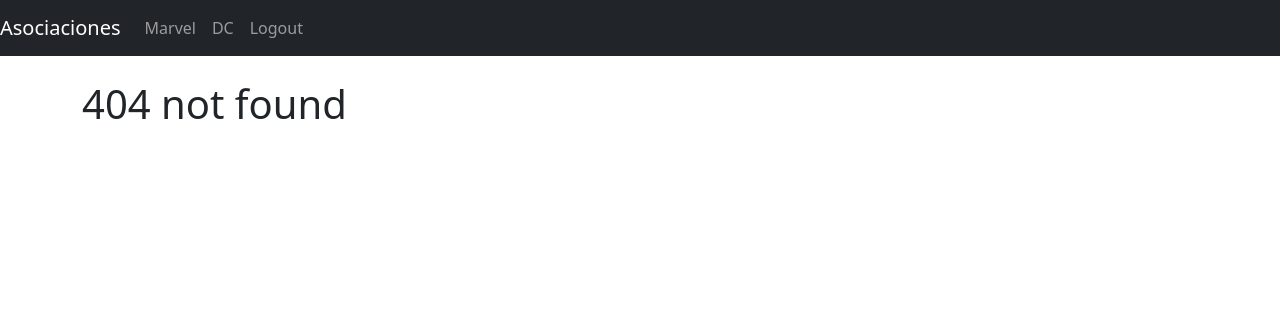
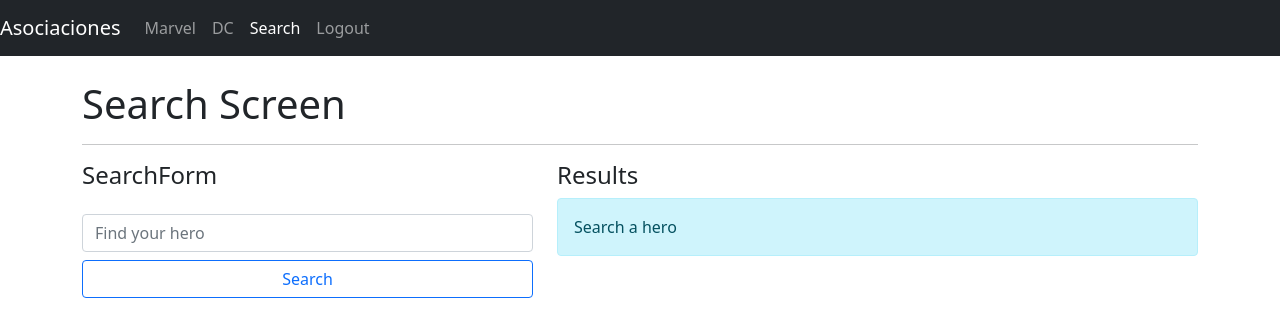
Before and after one commit to JhonEduard26/heroes-react-app, a React (Vite) app: page /search in a window 1280 px wide. Before the commit this address had no page. Shown: the top 336 px of the page. Built offline with nearby package versions, Linux system fonts and the light colour scheme.

Commit message:
[ADD] filter

```diff
--- a/package.json
+++ b/package.json
@@ -9,6 +9,7 @@
   },
   "dependencies": {
     "animate.css": "^4.1.1",
+    "query-string": "^7.1.1",
     "react": "^18.0.0",
     "react-dom": "^18.0.0",
     "react-router-dom": "^6.3.0"
--- a/src/components/login/LoginScreen.jsx
+++ b/src/components/login/LoginScreen.jsx
@@ -1,9 +1,7 @@
 import React from 'react'
 import { useNavigate } from 'react-router-dom'
 
-export const LoginScreen = (props) => {
-  console.log(props)
-
+export const LoginScreen = () => {
   const navigate = useNavigate()
 
   const handleLogin = () => {
--- /dev/null
+++ b/src/components/search/SearchScreen.jsx
@@ -0,0 +1,66 @@
+import React, { useMemo } from 'react'
+import { HeroCard } from '../heroes/HeroCard'
+import useForm from '../../hooks/useForm'
+import { useLocation, useSearchParams } from 'react-router-dom'
+import queryString from 'query-string'
+import { getHeroesByName } from '../../selectors/getHeroesByName'
+
+export const SearchScreen = () => {
+  let location = useLocation()
+  const { q = '' } = queryString.parse(location.search)
+
+  const [searchParams, setSearchParams] = useSearchParams()
+
+  const [formValue, setFormValue] = useForm({
+    searchHero: q,
+  })
+  const { searchHero } = formValue
+
+  const heroesFiltered = useMemo(() => getHeroesByName(searchHero), [searchParams])
+
+  const handleSearch = (e) => {
+    e.preventDefault()
+    setSearchParams(`q=${searchHero}`)
+
+    // setSearchParams(params)
+  }
+
+  return (
+    <>
+      <h1>Search Screen</h1>
+      <hr />
+      <div className='row'>
+        <div className='col-5'>
+          <h4 className='mb-4'>SearchForm</h4>
+          <form onSubmit={handleSearch}>
+            <input
+              className='form-control'
+              value={searchHero}
+              type='text'
+              name='searchHero'
+              placeholder='Find your hero'
+              onChange={setFormValue}
+            />
+            <div className='d-grid gap-2'>
+              <button className='btn btn-outline-primary btn-block mt-2' type='submit'>
+                Search
+              </button>
+            </div>
+          </form>
+        </div>
+        <div className='col-7'>
+          <h4>Results</h4>
+          {q === '' && <div className='alert alert-info'>Search a hero</div>}
+
+          {q !== '' && heroesFiltered.length === 0 && (
+            <div className='alert alert-danger'>There is not a hero with {q}</div>
+          )}
+
+          {heroesFiltered.map((hero) => (
+            <HeroCard key={hero.id} {...hero} />
+          ))}
+        </div>
+      </div>
+    </>
+  )
+}
--- a/src/components/ui/Navbar.jsx
+++ b/src/components/ui/Navbar.jsx
@@ -14,6 +14,9 @@ export const Navbar = () => {
           <NavLink className='nav-item nav-link' to='dc'>
             DC
           </NavLink>
+          <NavLink className='nav-item nav-link' to={'search'}>
+            Search
+          </NavLink>
         </div>
       </div>
       <div className='navbar-collapse collapse w-100 order-3 dual-collapse2'>
--- /dev/null
+++ b/src/hooks/useForm.js
@@ -0,0 +1,20 @@
+import { useState } from 'react'
+
+const useForm = (initialValue = {}) => {
+  const [values, setValues] = useState(initialValue)
+
+  const handleInputChange = ({ target }) => {
+    setValues({
+      ...values,
+      [target.name]: target.value,
+    })
+  }
+
+  const handleReset = () => {
+    setValues(initialValue)
+  }
+
+  return [values, handleInputChange, handleReset]
+}
+
+export default useForm
--- a/src/routers/DashboardRoutes.jsx
+++ b/src/routers/DashboardRoutes.jsx
@@ -3,6 +3,7 @@ import { Routes, Route } from 'react-router-dom'
 import { DcScreen } from '../components/dc/DcScreen'
 import { HeroScreen } from '../components/heroes/HeroScreen'
 import { MarvelScreen } from '../components/marvel/MarvelScreen'
+import { SearchScreen } from '../components/search/SearchScreen'
 import { Navbar } from '../components/ui/Navbar'
 
 export const DashboardRoutes = () => {
@@ -15,6 +16,7 @@ export const DashboardRoutes = () => {
           <Route path='/' element={<MarvelScreen />} />
           <Route path='marvel' element={<MarvelScreen />} />
           <Route path='dc' element={<DcScreen />} />
+          <Route path='search' element={<SearchScreen />} />
           <Route path='hero/:id' element={<HeroScreen />} />
           <Route path='*' element={<h1>404 not found</h1>} />
         </Routes>
--- /dev/null
+++ b/src/selectors/getHeroesByName.js
@@ -0,0 +1,10 @@
+import { heroes } from '../data/heroes'
+
+export const getHeroesByName = (name) => {
+  if (name === '') {
+    return []
+  }
+
+  name = name.toLocaleLowerCase()
+  return heroes.filter((heroe) => heroe.superhero.toLocaleLowerCase().includes(name))
+}
```
Also changed, not shown: 1 other file (tests, documents, lock files or other folders).
